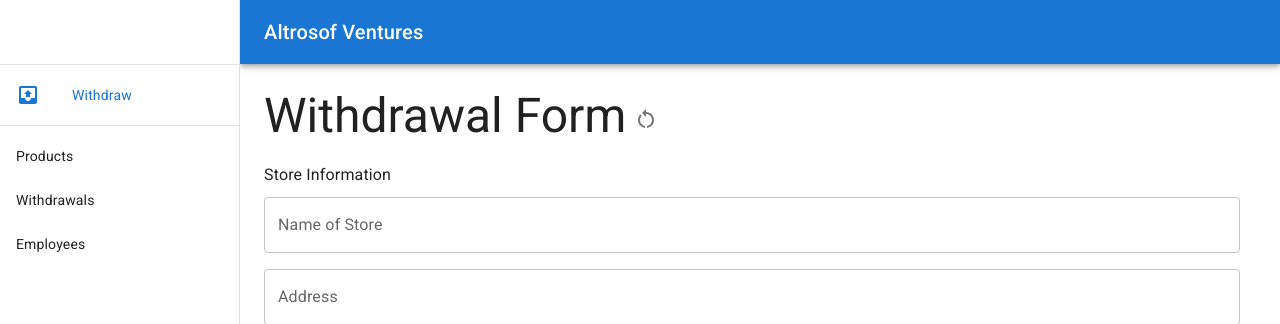
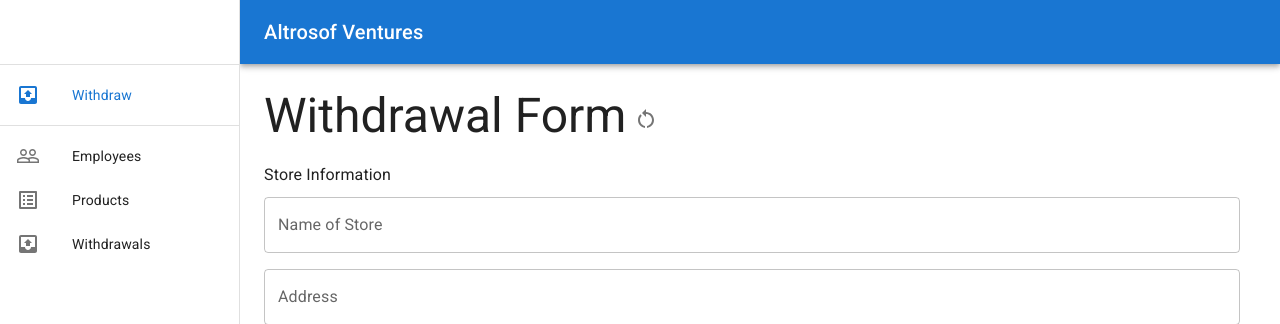
Before and after one commit to ralflopez/av-inventory, a React (Create React App) app: page /withdraw in a window 1280 px wide. Shown: the top 324 px of the page. Built offline with nearby package versions, Linux system fonts and the light colour scheme; no server answers; the database is empty.

Commit message:
:lipstick: add sidebar icons for every route

```diff
--- a/src/components/Layout/Sidebar.tsx
+++ b/src/components/Layout/Sidebar.tsx
@@ -1,4 +1,7 @@
 import {
+  Accordion,
+  AccordionDetails,
+  AccordionSummary,
   Divider,
   List,
   ListItem,
@@ -9,8 +12,10 @@ import {
   Typography,
   useTheme,
 } from "@mui/material"
+import { Box } from "@mui/system"
 import { useNavigate, useLocation } from "react-router-dom"
 import { featurePages, infoPages } from "../../constants"
+import ExpandMoreIcon from "@mui/icons-material/ExpandMore"
 
 export const Sidebar = () => {
   const navigate = useNavigate()
@@ -53,12 +58,14 @@ export const Sidebar = () => {
       </List>
       <Divider />
       <List>
-        {infoPages.map(({ name, path }) => (
+        {infoPages.map(({ name, path, Icon }) => (
           <ListItem key={name} disablePadding>
             <ListItemButton onClick={() => navigate(path)}>
-              {/* <ListItemIcon>
-                {index % 2 === 0 ? <InboxIcon /> : <MailIcon />}
-              </ListItemIcon> */}
+              <ListItemIcon>
+                <Icon
+                  color={location.pathname === path ? "primary" : "inherit"}
+                />
+              </ListItemIcon>
               <ListItemText
                 disableTypography
                 primary={
--- a/src/constants/pages.ts
+++ b/src/constants/pages.ts
@@ -1,24 +1,29 @@
 import OutboxIcon from "@mui/icons-material/Outbox"
+import ListAltIcon from "@mui/icons-material/ListAlt"
+import PeopleOutlineIcon from "@mui/icons-material/PeopleOutline"
 
 export const featurePages = [
   {
     name: "Withdraw",
+    path: "/withdraw",
     Icon: OutboxIcon,
-    path: "/withdraw",
   },
 ]
 
 export const infoPages = [
   {
+    name: "Employees",
+    path: "/employees",
+    Icon: PeopleOutlineIcon,
+  },
+  {
     name: "Products",
     path: "/products",
+    Icon: ListAltIcon,
   },
   {
     name: "Withdrawals",
     path: "/transactions/withdraw",
-  },
-  {
-    name: "Employees",
-    path: "/employees",
+    Icon: OutboxIcon,
   },
 ]
--- a/src/hooks/useRealtimeWithdrawTransactions.ts
+++ b/src/hooks/useRealtimeWithdrawTransactions.ts
@@ -29,6 +29,7 @@ export const useRealtimeWithdrawTransactions = () => {
           })
         }
         if (type === "modified") {
+          console.log("modified")
           setRows((currentRows) => {
             newRows = [...currentRows]
             const data = doc.data() as WithdrawTransaction
@@ -41,6 +42,7 @@ export const useRealtimeWithdrawTransactions = () => {
           })
         }
         if (type === "removed") {
+          console.log("removed")
           setRows((currentRows) => currentRows.filter((r) => r.id !== doc.id))
         }
       })
```
